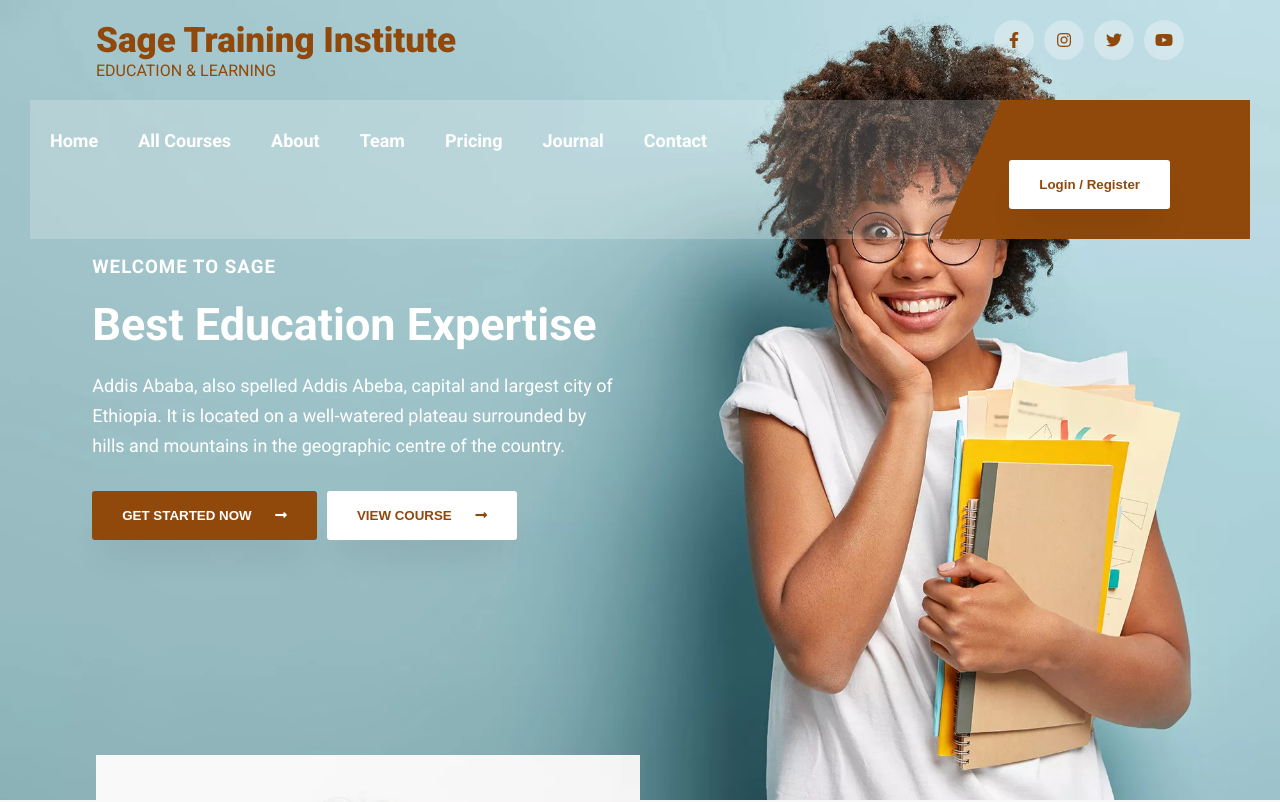
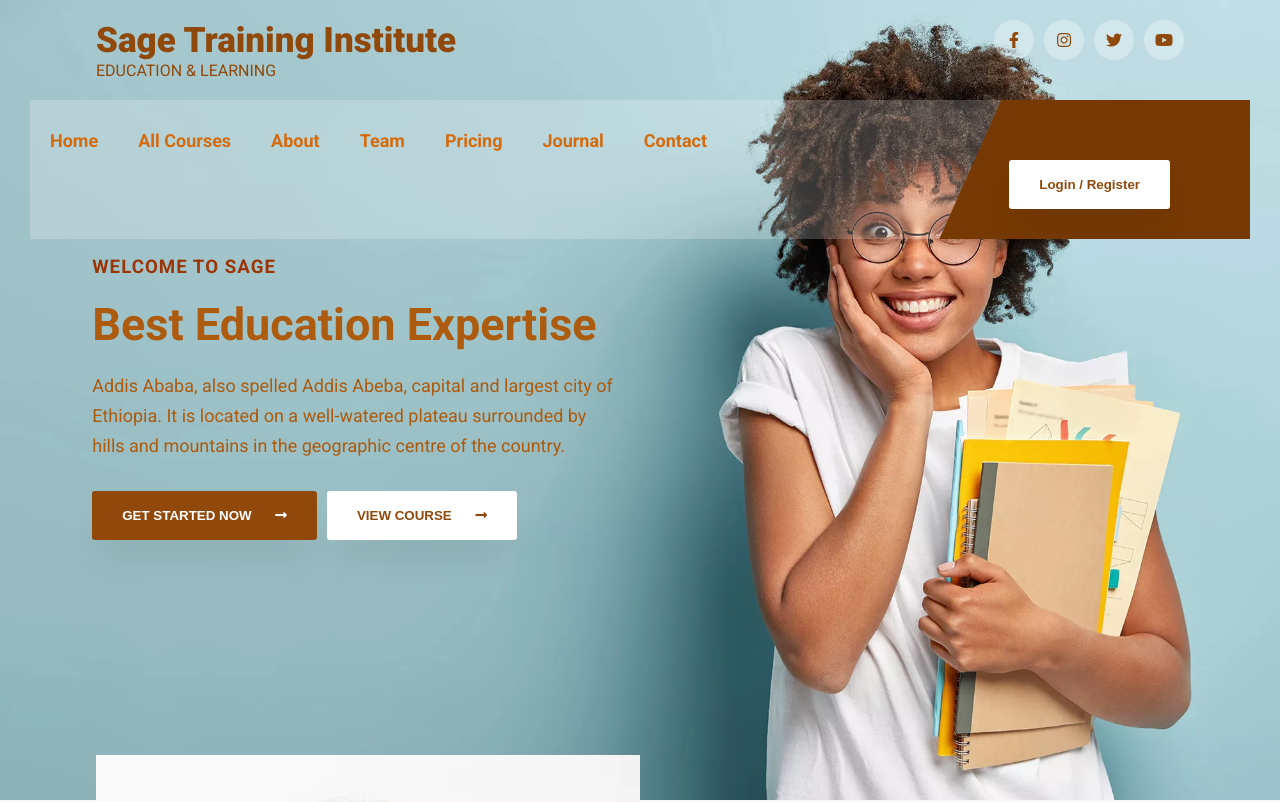
Before and after one commit to hena1086/sage-collaborated, a React (Create React App) app: page / in a window 1280 px wide. Shown: the top 802 px of the page. Built offline with nearby package versions, Linux system fonts and the light colour scheme.

Commit message:
changing the color of heading and hero

```diff
--- a/src/components/common/header/header.css
+++ b/src/components/common/header/header.css
@@ -27,16 +27,16 @@ header ul {
   padding: 30px 20px;
 }
 header ul li a {
-  color: #fff;
+  color: #d46b0f;
   font-weight: 700;
   font-size: large;
   transition: 0.5s;
 }
 header ul li a:hover {
-  color: #90490b;
+  color: #773a05;
 }
 .start {
-  background-color: #90490b;
+  background-color: #763904;
   padding: 30px 70px;
   color: #fff;
   clip-path: polygon(20% 0%, 100% 0, 100% 100%, 0% 100%);
--- a/src/components/home/hero/Hero.css
+++ b/src/components/home/hero/Hero.css
@@ -10,10 +10,10 @@
   height: 100vh;
   padding-top: 20%;
   padding-right: 50px;
-  color: #fff;
+  color: #ad5b0e;
 }
-.hero #heading h3 {
-  color: #fff;
+.hero #heading  h3 {
+  color: #9b3505;
 }
 .hero #heading {
   text-align: left;
```
